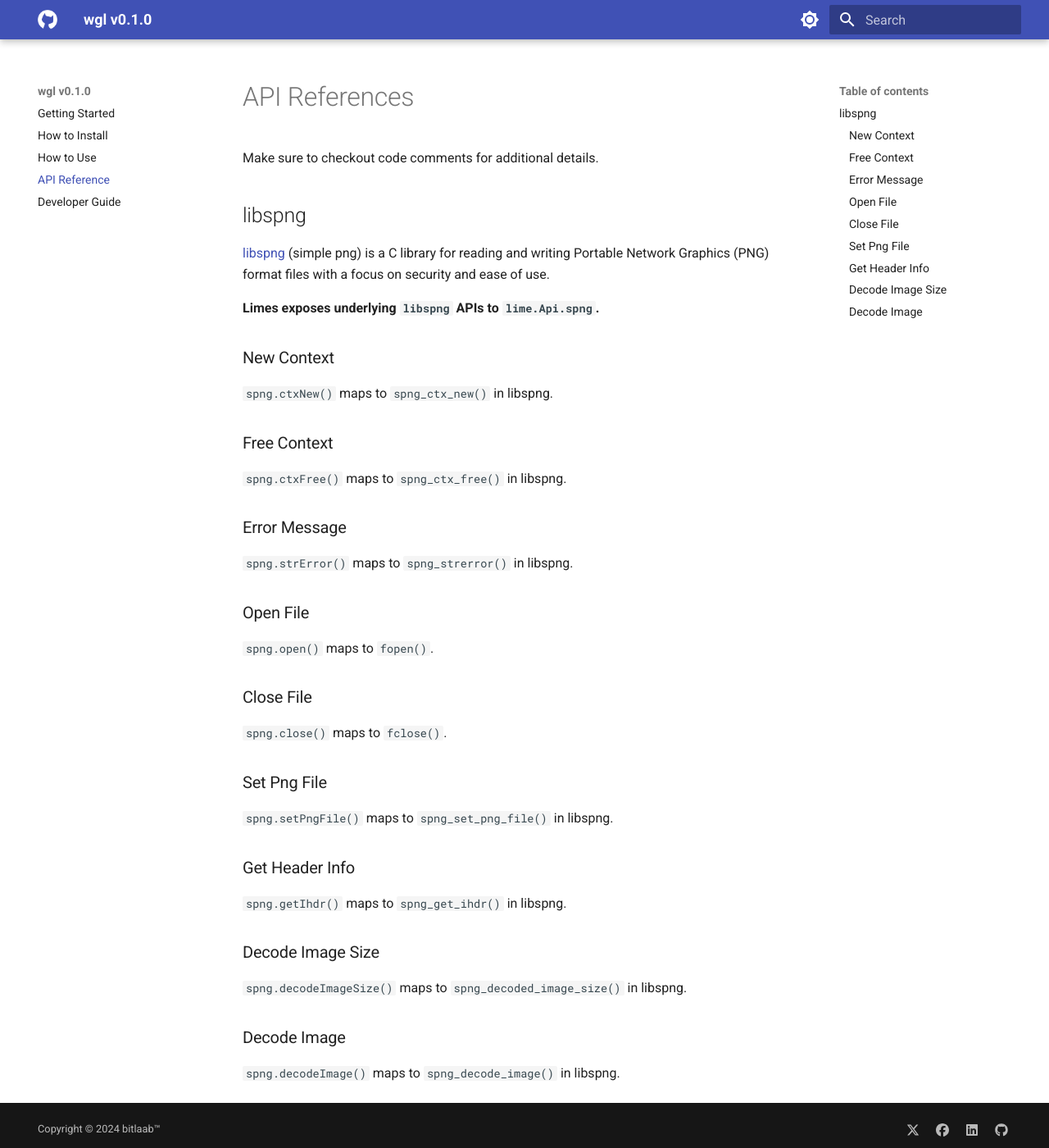
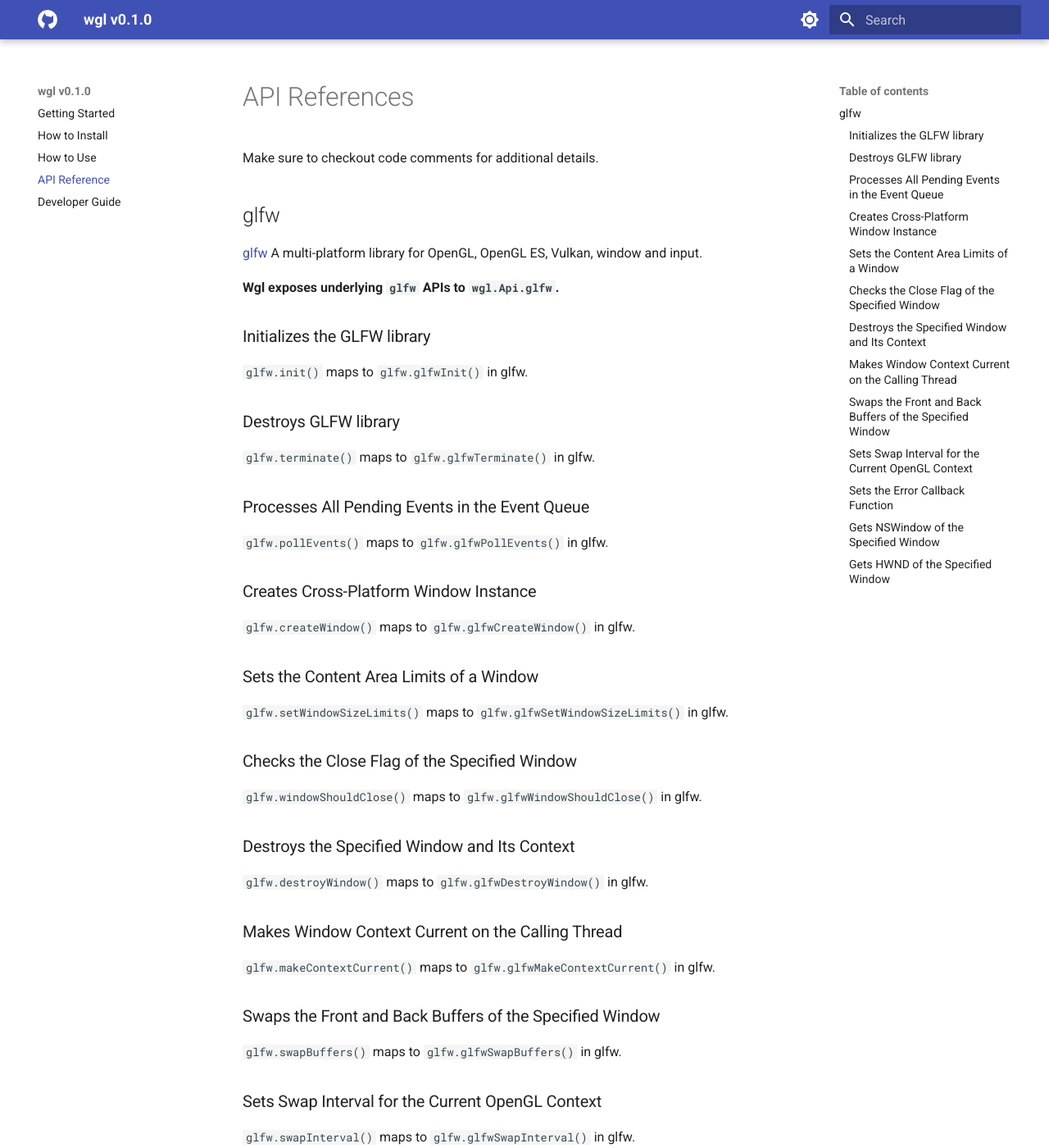
Before and after one commit to bitlaab-bolt/wgl, an MkDocs documentation site: the page built from docs/reference.md, in a window 1280 px wide and 1400 px high. Shown: the whole window at 82% size. Built offline with MkDocs 1.6.1 and Material for MkDocs 9.7.7, drawn with Linux system fonts in a browser that asks for light colours; some of the changed text lies outside the part shown.

````diff
--- a/docs/reference.md
+++ b/docs/reference.md
@@ -2,44 +2,60 @@
 
 Make sure to checkout code comments for additional details.
 
-## libspng
+## glfw
 
-[libspng](https://github.com/randy408/libspng/) (simple png) is a C library for reading and writing Portable Network Graphics (PNG) format files with a focus on security and ease of use.
+[glfw](https://github.com/glfw/glfw) A multi-platform library for OpenGL, OpenGL ES, Vulkan, window and input.
 
-**Limes exposes underlying `libspng` APIs to `lime.Api.spng`.**
+**Wgl exposes underlying `glfw` APIs to `wgl.Api.glfw`.**
 
-### New Context
+### Initializes the GLFW library
 
-`spng.ctxNew()` maps to `spng_ctx_new()` in libspng.
+`glfw.init()` maps to `glfw.glfwInit()` in glfw.
 
-### Free Context
+### Destroys GLFW library
 
-`spng.ctxFree()` maps to `spng_ctx_free()` in libspng.
+`glfw.terminate()` maps to `glfw.glfwTerminate()` in glfw.
 
-### Error Message
+### Processes All Pending Events in the Event Queue
 
-`spng.strError()` maps to `spng_strerror()` in libspng.
+`glfw.pollEvents()` maps to `glfw.glfwPollEvents()` in glfw.
 
-### Open File
+### Creates Cross-Platform Window Instance
 
-`spng.open()` maps to `fopen()`.
+`glfw.createWindow()` maps to `glfw.glfwCreateWindow()` in glfw.
 
-### Close File
+### Sets the Content Area Limits of a Window
 
-`spng.close()` maps to `fclose()`.
+`glfw.setWindowSizeLimits()` maps to `glfw.glfwSetWindowSizeLimits()` in glfw.
 
-### Set Png File
+### Checks the Close Flag of the Specified Window
 
-`spng.setPngFile()` maps to `spng_set_png_file()` in libspng.
+`glfw.windowShouldClose()` maps to `glfw.glfwWindowShouldClose()` in glfw.
 
-### Get Header Info
+### Destroys the Specified Window and Its Context
 
-`spng.getIhdr()` maps to `spng_get_ihdr()` in libspng.
+`glfw.destroyWindow()` maps to `glfw.glfwDestroyWindow()` in glfw.
 
-### Decode Image Size
+### Makes Window Context Current on the Calling Thread
 
-`spng.decodeImageSize()` maps to `spng_decoded_image_size()` in libspng.
+`glfw.makeContextCurrent()` maps to `glfw.glfwMakeContextCurrent()` in glfw.
 
-### Decode Image
+### Swaps the Front and Back Buffers of the Specified Window
 
-`spng.decodeImage()` maps to `spng_decode_image()` in libspng.
+`glfw.swapBuffers()` maps to `glfw.glfwSwapBuffers()` in glfw.
+
+### Sets Swap Interval for the Current OpenGL Context
+
+`glfw.swapInterval()` maps to `glfw.glfwSwapInterval()` in glfw.
+
+### Sets the Error Callback Function
+
+`glfw.errorCallback()` maps to `glfw.glfwSetErrorCallback()` in glfw.
+
+### Gets `NSWindow` of the Specified Window
+
+`glfw.getCocoaWindow()` maps to `glfw.glfwGetCocoaWindow()` in glfw.
+
+### Gets `HWND` of the Specified Window
+
+`glfw.getWin32Window()` maps to `glfw.glfwGetWin32Window()` in glfw.
--- a/docs/usage.md
+++ b/docs/usage.md
@@ -1,51 +1,41 @@
 # How to use
 
-First import Lime on your zig file.
+First import Wgl on your zig file.
 
 ```zig
-const lime = @import("lime");
+const wgl = @import("wgl").Wgl;
 ```
 
-## PNG Module
+## Window Creation
 
-### Load RAW Image Pixels
+### Creates a Windows Context
 
 ```zig
-var gpa_mem = std.heap.GeneralPurposeAllocator(.{}){};
-defer std.debug.assert(gpa_mem.deinit() == .ok);
-const heap = gpa_mem.allocator();
+try wgl.init();
+defer wgl.deinit();
 
-// Replace "./flash.png" with your targeted image path
-const image = try lime.Png.loadImage(heap, "./flash.png");
-defer lime.Png.freeImage(heap, image.data);
+wgl.swapInterval(10);
+wgl.errorCallback(printErrorInfo);
 
-switch(image) {
-    .err => |v| {
-        std.debug.print("Error: {s}\n", .{v});
-        return error.FailedToLoad;
-    },
-    .data => |v| {
-        // `v` Contains Raw pixel data
-        std.debug.print("Total pixels {d}\n", .{v.len});
-    },
-    .ihdr => unreachable
+var win = try wgl.createWindow(.{.width = 980, .height = 560});
+defer win.destroy();
+
+win.makeContextCurrent();
+win.setSizeLimits(.{.min_width = 720, .min_height = 360});
+
+while (!win.shouldClose()) {
+    // Game loop code here...
+
+    win.swapBuffers();
+    wgl.pullEvents();
 }
 ```
 
-### Load Image Header Info
+### Error Info Callback
 
 ```zig
-// Replace "./flash.png" with your targeted image path
-const ihdr = try lime.Png.loadImageHeader("./flash.png");
-switch(image) {
-    .err => |v| {
-        std.debug.print("Error: {s}\n", .{v});
-        return error.FailedToLoad;
-    },
-    .ihdr => |v| {
-        // `v` Contains IHDR data
-        std.debug.print("Info: {any}\n", .{v});
-    },
-    .data => unreachable
+fn printErrorInfo(code: c_int, message: [*c]const u8) callconv(.c) void {
+    std.debug.print("Error code: {d}\n", .{code});
+    std.debug.print("Error Message: {s}\n", .{message});
 }
 ```
````
Also changed, not shown: CHANGELOG.md (+1 -1 lines), docs/guide.md (line endings or trailing spaces), 5 other files.
